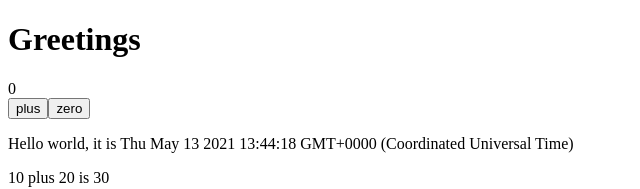
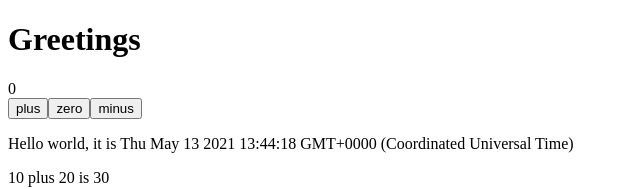
Before and after one commit to marekzelinka/part1, a React (Vite) app: page / in a window 1280 px wide. Shown: the top 189 px of the page, without its empty margins (0-640 px from the left). Built offline with nearby package versions, Linux system fonts and the light colour scheme.

Commit message:
pass state to child components

```diff
--- a/src/App.jsx
+++ b/src/App.jsx
@@ -39,12 +39,29 @@ function Counter() {
 
   console.log('rendering...', counter)
 
+  let increaseByOne = () => setCounter((counter) => counter + 1)
+  let decreaseByOne = () => setCounter((counter) => counter - 1)
+  let setToZero = () => setCounter(0)
+
   return (
     <div>
-      <div>{counter}</div>
-      <button onClick={() => setCounter((counter) => counter + 1)}>plus</button>
-      <button onClick={() => setCounter(0)}>zero</button>
+      <CounterDisplay counter={counter} />
+      <CounterButton text="plus" onClick={increaseByOne} />
+      <CounterButton text="zero" onClick={setToZero} />
+      <CounterButton text="minus" onClick={decreaseByOne} />
     </div>
+  )
+}
+
+function CounterDisplay({ counter }) {
+  return <div>{counter}</div>
+}
+
+function CounterButton({ text, onClick }) {
+  return (
+    <button type="button" onClick={onClick}>
+      {text}
+    </button>
   )
 }
 
```
